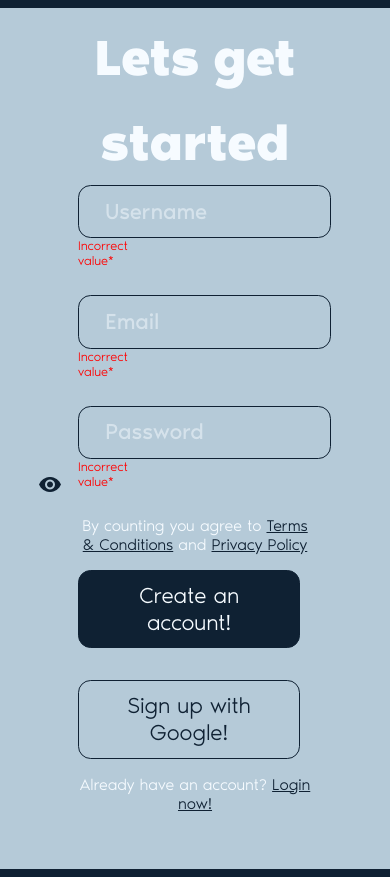
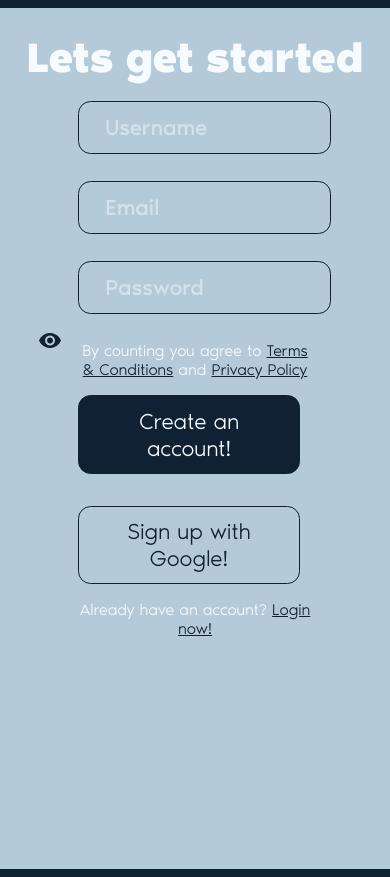
Before and after one commit to PillowPowa/jwt-authorization, a React (Create React App) app in the folder client/: page / in a window 390 px wide. Built offline with nearby package versions, Linux system fonts and the light colour scheme.

Commit message:
`registration` post registration request
Registration request and error validation, user-agent getter.

```diff
--- a/client/src/components/ui/FormButton.tsx
+++ b/client/src/components/ui/FormButton.tsx
@@ -1,15 +1,25 @@
 import "./FormButton.css";
 
-interface ButtonComponentProps {
+type ButtonComponentProps = {
 	children: string;
+	filled?: boolean;
 	className: string;
-	filled?: boolean;
-}
+} & React.ButtonHTMLAttributes<HTMLButtonElement>
 
-const FormButton = ({children, filled, className}: ButtonComponentProps) => {
+const FormButton = ({
+	children,
+	filled,
+	className,
+	...props
+}: ButtonComponentProps) => {
 	return (
 		<div className={className}>
-			<button className={"form-button " + (!filled ? "empty-button" : "filled-button")}>
+			<button
+				className={
+					"form-button " + (!filled ? "empty-button" : "filled-button")
+				}
+				{...props}
+			>
 				{children}
 			</button>
 		</div>
--- a/client/src/components/ui/FormInput.tsx
+++ b/client/src/components/ui/FormInput.tsx
@@ -1,21 +1,20 @@
-import { useState } from "react";
+import {useState} from "react";
 import "./FormInput.css";
 
-interface InputComponentProps {
-	id: string;
-	type: "password" | "text";
+type InputComponentProps = {
 	children: string;
 	className: string;
-}
+	errors?: string;
+} & React.InputHTMLAttributes<HTMLInputElement>;
 
 export default function FormInput({
-	id,
-	type,
 	children,
 	className,
+	errors,
+	type,
+	...props
 }: InputComponentProps) {
 	const [visiblity, setVisiblity] = useState(type);
-
 	const passwordVisibility = (
 		event: React.MouseEvent<HTMLElement> & { target: HTMLElement }
 	) => {
@@ -24,15 +23,17 @@ export default function FormInput({
 		event.target.innerText = isVisible ? "visibility" : "visibility_off";
 	};
 
+
 	return (
 		<div className={className}>
 			<input
 				className="form-input"
+				placeholder=" "
 				type={visiblity}
-				id={id}
-				placeholder=" "
 				autoComplete="off"
+				{...props}
 			/>
+			<label className="form-label">{children}</label>
 			{type === "password" && (
 				<i
 					className="material-icons-round input-icon"
@@ -41,10 +42,7 @@ export default function FormInput({
 					visibility
 				</i>
 			)}
-			<label className="form-label" htmlFor={id}>
-				{children}
-			</label>
-			<p className="form-error">Incorrect value*</p>
+			<p className="form-error">{errors}</p>
 		</div>
 	);
 }
--- a/client/src/pages/Registration.tsx
+++ b/client/src/pages/Registration.tsx
@@ -1,8 +1,71 @@
+import { useState, useContext } from "react";
+import { useForm } from "react-hook-form";
 import "./Registration.css";
 import FormInput from "../components/ui/FormInput";
 import FormButton from "../components/ui/FormButton";
 
+import { Context } from "./../App";
+import { UserAgent } from "../types/ResponseTypes";
+
 export default function Registration() {
+	const [username, setUserName] = useState<string>("");
+	const [email, setEmail] = useState<string>("");
+	const [password, setPassword] = useState<string>("");
+
+	const { store } = useContext(Context);
+
+	const userAgent = () => {
+		const [isMobile, isTablet] = [
+			/iphone|ipod|android|blackberry|opera|mini|windows\sce|palm|smartphone|iemobile/i.test(
+				navigator.userAgent.toLowerCase()
+			),
+			/ipad|android|android 3.0|xoom|sch-i800|playbook|tablet|kindle/i.test(
+				navigator.userAgent.toLowerCase()
+			),
+		];
+
+		if (isMobile && !isTablet) {
+			return UserAgent.Mobile;
+		} else if (!isMobile && isTablet) {
+			return UserAgent.Tablet;
+		} else {
+			return UserAgent.Desktop;
+		}
+	};
+
+	interface FormBody {
+		username: string;
+		email: string;
+		password: string;
+	}
+
+	const {
+		register,
+		handleSubmit,
+		setError,
+		formState: { errors },
+	} = useForm<FormBody>();
+
+	const registrate = handleSubmit(async () => {
+		const data = await store.registration(
+			username,
+			email,
+			password,
+			userAgent()
+		);
+		console.log(data);
+		const serverErr = data.errors;
+		if (serverErr) {
+			// @ts-ignore
+			serverErr.forEach((error) => {
+				setError(error.param, {
+					type: "server",
+					message: error.msg,
+				});
+			});
+		}
+	});
+
 	return (
 		<>
 			<div className="container">
@@ -11,16 +74,34 @@ export default function Registration() {
 					src="registration_background.png"
 					alt="background"
 				/>
-				<form className="container-content">
-					<h2 style={{ fontSize: "6vh" }}>Lets get started</h2>
+				<div className="container-content">
+					<h2 style={{ fontSize: "5vh" }}>Lets get started</h2>
 
-					<FormInput className="form-component" type="text" id="username">
+					<FormInput
+						className="form-component"
+						type="text"
+						{...register("username")}
+						errors={errors.username && errors.username.message}
+						onChange={(event) => setUserName(event.target.value)}
+					>
 						Username
 					</FormInput>
-					<FormInput className="form-component" type="text" id="email">
+					<FormInput
+						className="form-component"
+						type="text"
+						{...register("email")}
+						errors={errors.email && errors.email.message}
+						onChange={(event) => setEmail(event.target.value)}
+					>
 						Email
 					</FormInput>
-					<FormInput className="form-component" type="password" id="password">
+					<FormInput
+						className="form-component"
+						type="password"
+						{...register("password")}
+						errors={errors.password && errors.password.message}
+						onChange={(event) => setPassword(event.target.value)}
+					>
 						Password
 					</FormInput>
 
@@ -29,7 +110,12 @@ export default function Registration() {
 						<a href="/">Privacy Policy</a>
 					</p>
 
-					<FormButton className="form-component" filled={true}>
+					<FormButton
+						className="form-component"
+						filled={true}
+						type="submit"
+						onClick={registrate}
+					>
 						Create an account!
 					</FormButton>
 					<FormButton className="form-component">
@@ -40,10 +126,10 @@ export default function Registration() {
 						Already have an account?&nbsp;
 						<a href="/">Login now!</a>
 					</p>
-				</form>
+				</div>
 			</div>
 			<div className="poster">
-				<h1>Sign up</h1>
+				<h1 style={{ fontSize: "7vh" }}>Sign up</h1>
 				<p>sign up to unlock exciting experience with our services</p>
 			</div>
 		</>
```
